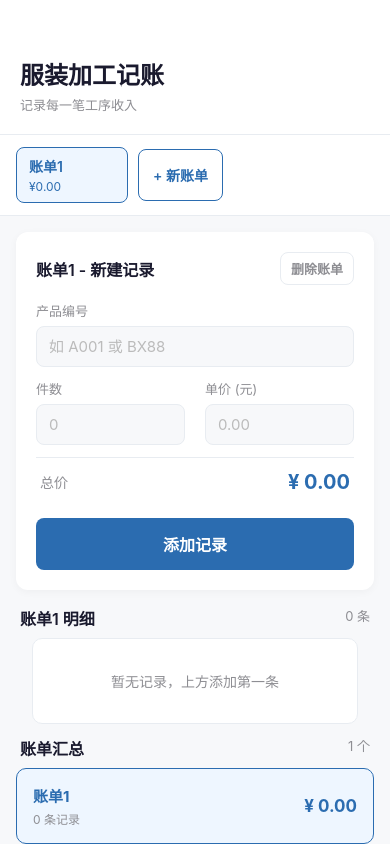
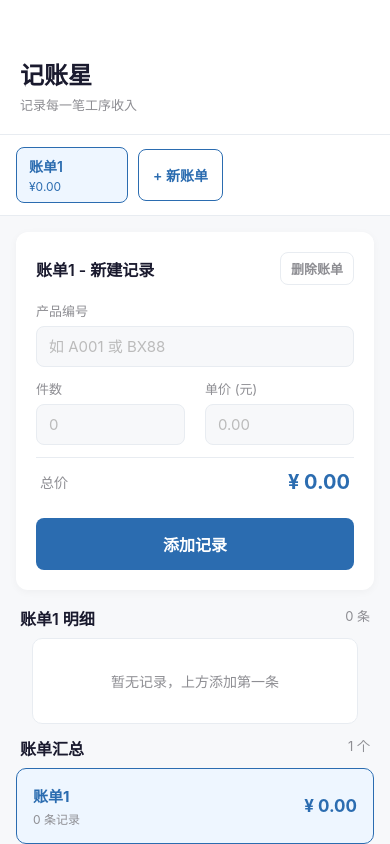
Before and after one commit to Lanceashire/garment-accounting, a React Native app: screen / in a window 390 px wide. Built offline with nearby package versions, Linux system fonts and the light colour scheme.

Commit message:
Rename app and update logo

```diff
--- a/App.js
+++ b/App.js
@@ -122,7 +122,7 @@ function App() {
       <StatusBar barStyle="dark-content" backgroundColor="#fff" />
       {/* 顶部 */}
       <View style={styles.header}>
-        <Text style={styles.headerTitle}>服装加工记账</Text>
+        <Text style={styles.headerTitle}>记账星</Text>
         <Text style={styles.headerSub}>记录每一笔工序收入</Text>
       </View>
 
--- a/app.json
+++ b/app.json
@@ -1,6 +1,6 @@
 {
   "expo": {
-    "name": "服装加工记账",
+    "name": "记账星",
     "slug": "garment-accounting",
     "version": "1.0.0",
     "orientation": "portrait",
```
Also changed, not shown: assets/icon.png, 37 other files (tests, documents, lock files or other folders).
